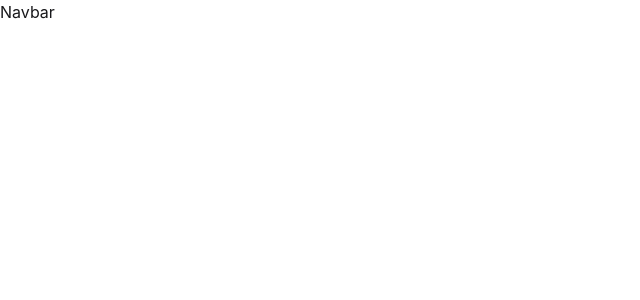
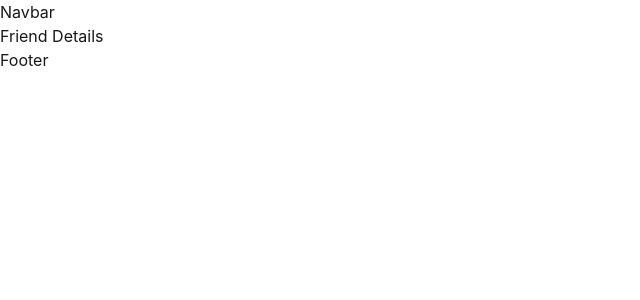
Before and after one commit to NishadHossainEmon/my-seventh-ph-assignment, a React (Vite) app: page /friendDetails in a window 1280 px wide. Shown: the top 300 px of the page, without its empty margins (0-640 px from the left). Built offline with nearby package versions, Linux system fonts and the light colour scheme.

Commit message:
added router functionality

```diff
--- /dev/null
+++ b/src/FriendDetails.jsx
@@ -0,0 +1,15 @@
+
+
+const FriendDetails = () => {
+  return (
+
+     <>
+     <h2>Friend Details</h2>
+     </>
+
+
+
+  );
+};
+
+export default FriendDetails;<h2>Friend Details</h2>
--- /dev/null
+++ b/src/TimeLine.jsx
@@ -0,0 +1,11 @@
+
+
+const TimeLine = () => {
+  return (
+    <>
+      <h2>Timeline</h2>
+    </>
+  );
+};
+
+export default TimeLine;
--- /dev/null
+++ b/src/component/Chart.jsx
@@ -0,0 +1,11 @@
+
+
+const Chart = () => {
+  return (
+    <>
+       <h2>Chart</h2>
+    </>
+  );
+};
+
+export default Chart;
--- /dev/null
+++ b/src/component/Footer.jsx
@@ -0,0 +1,7 @@
+const Footer = () => {
+  return (
+    <h2>Footer</h2>
+  );
+};
+
+export default Footer;
--- /dev/null
+++ b/src/component/HomePage.jsx
@@ -0,0 +1,10 @@
+
+const HomePage = () => {
+  return (
+    <>
+      <h2>Home page</h2>
+    </>
+  );
+};
+
+export default HomePage;
--- a/src/component/MainLayOut.jsx
+++ b/src/component/MainLayOut.jsx
@@ -1,9 +1,15 @@
+import { Outlet } from "react-router";
+import HomePage from "./HomePage";
 import NavBar from "./NavBar";
+import Footer from "./Footer";
+
 
 const MainLayOut = () => {
   return (
     <>
-      <NavBar></NavBar>
+     <NavBar></NavBar>
+     <Outlet></Outlet>
+     <Footer></Footer>
     </>
   );
 };
--- a/src/component/NavBar.jsx
+++ b/src/component/NavBar.jsx
@@ -1,4 +1,4 @@
-import React from 'react';
+
 
 const NavBar = () => {
   return (
--- /dev/null
+++ b/src/component/Router.jsx
@@ -0,0 +1,32 @@
+import { createBrowserRouter } from "react-router";
+import MainLayOut from "./MainLayOut";
+import HomePage from "./HomePage";
+import FriendDetails from "../FriendDetails";
+import TimeLine from "../TimeLine";
+import Chart from "./Chart";
+
+
+export const router = createBrowserRouter([
+  {
+     path: '/',
+     element: <MainLayOut></MainLayOut>,
+     children: [
+      {
+        index: true,
+        element: <HomePage></HomePage>
+      },
+      {
+         path: '/friendDetails',
+         element: <FriendDetails></FriendDetails>
+      },
+      {
+         path: '/timeline',
+         element: <TimeLine></TimeLine>
+      },
+      {
+         path: '/chart',
+         element: <Chart></Chart>
+      }
+     ]
+  }
+])
--- a/src/main.jsx
+++ b/src/main.jsx
@@ -1,10 +1,11 @@
 import { StrictMode } from 'react'
 import { createRoot } from 'react-dom/client'
 import './index.css'
-import MainLayOut from './component/MainLayOut.jsx'
+import {  RouterProvider } from 'react-router'
+import { router } from './component/Router'
 
 createRoot(document.getElementById('root')).render(
   <StrictMode>
-    <MainLayOut></MainLayOut>
+    <RouterProvider router = {router}></RouterProvider>
   </StrictMode>,
 )
```
